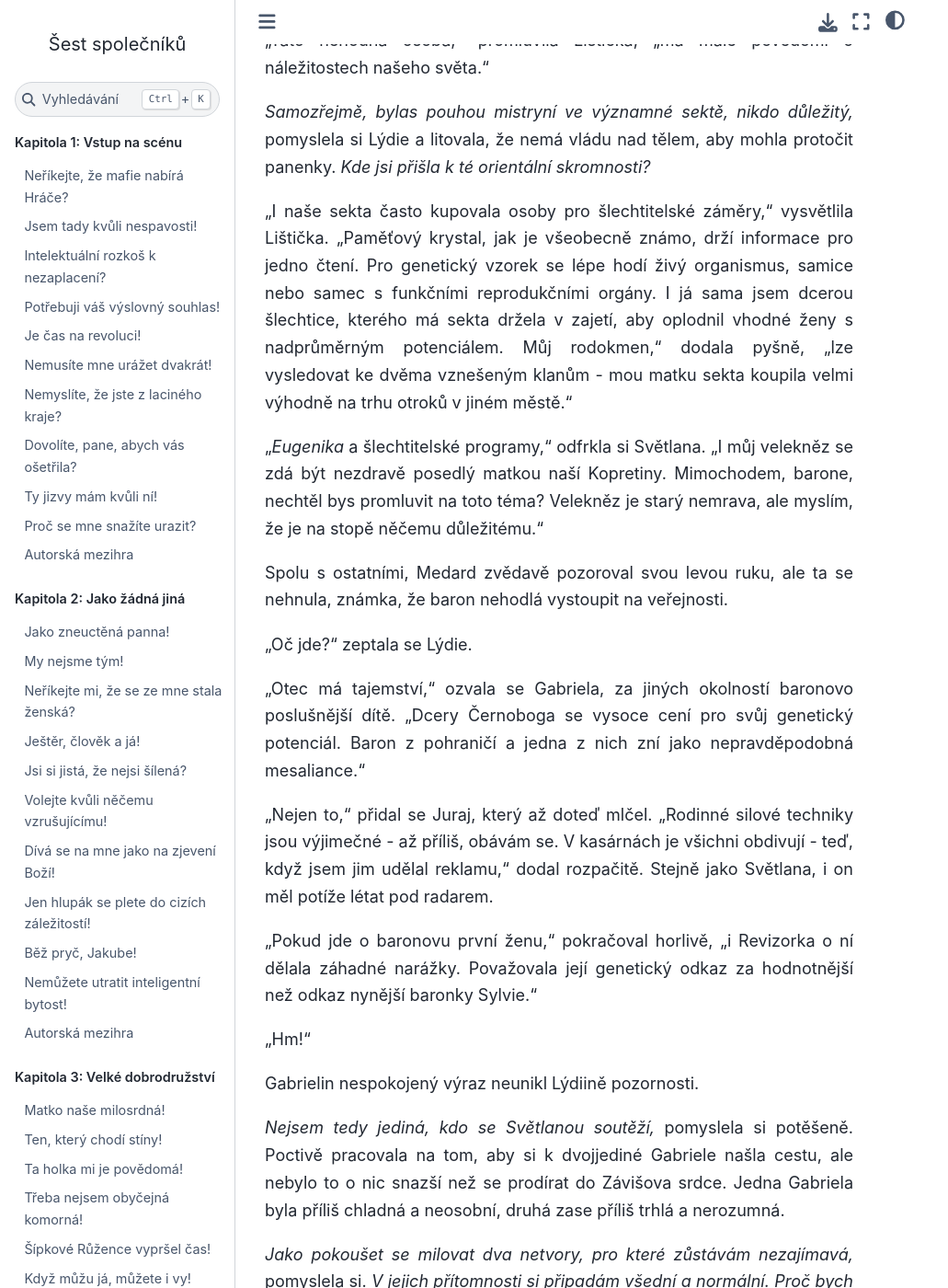
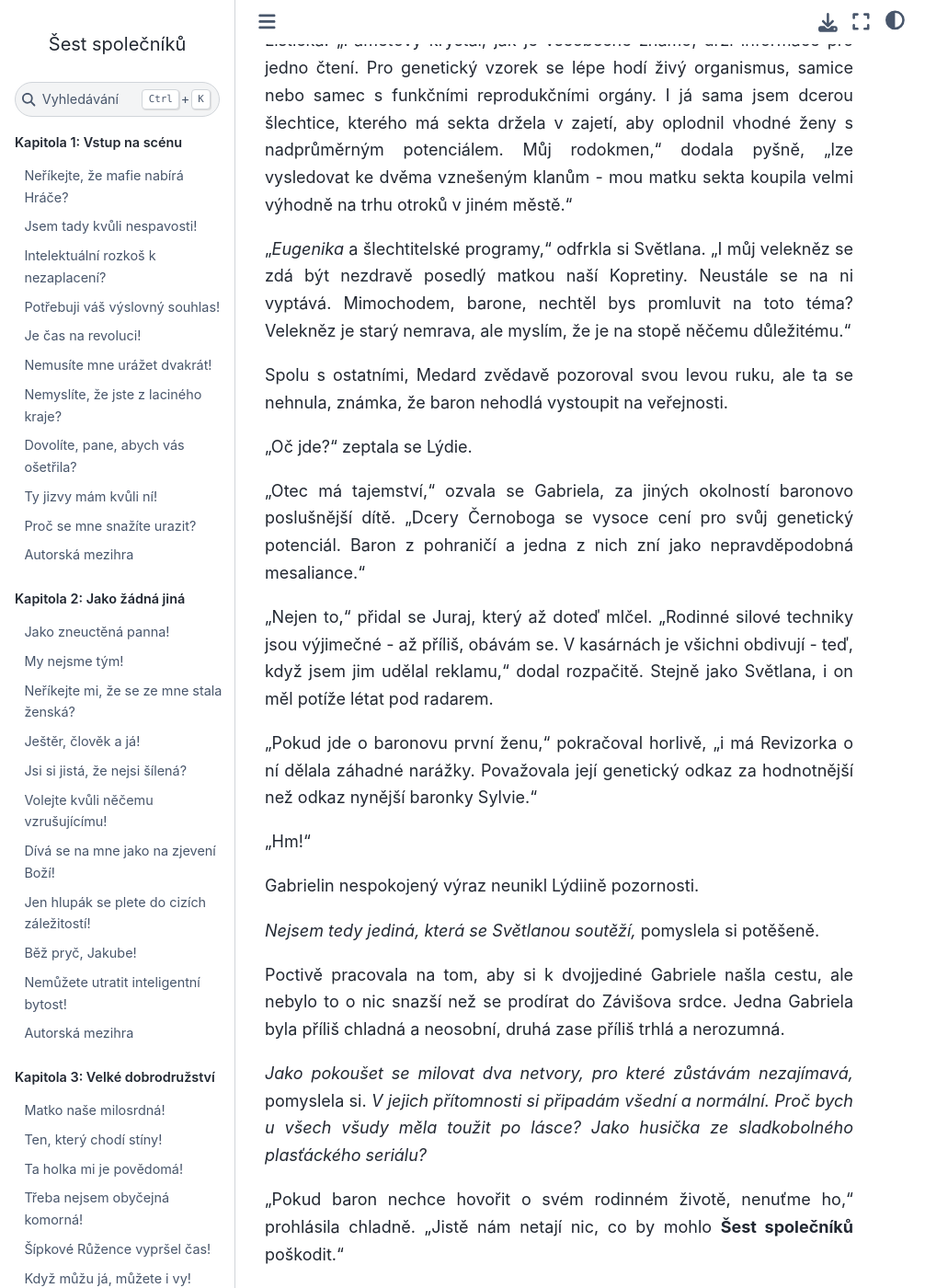
Before and after one commit to hanpari/sest-spolecniku, a Sphinx documentation site: the page built from source/sest_spolecniku/015-uklady-a-souboje/02.md, in a window 1280 px wide and 1400 px high, scrolled down 4048 px. Shown: the whole window at 92% size, without its empty margins (0-1031 px from the left). Built offline with Sphinx 7.4.7 and the Sphinx Book theme 1.1.4, drawn with Linux system fonts in a browser that asks for light colours; some of the changed text lies outside the part shown.

Commit message:
Update 02.md

```diff
--- a/source/sest_spolecniku/015-uklady-a-souboje/02.md
+++ b/source/sest_spolecniku/015-uklady-a-souboje/02.md
@@ -94,7 +90,7 @@
 
 "I naše sekta často kupovala osoby pro šlechtitelské záměry," vysvětlila Lištička. "Paměťový krystal, jak je všeobecně známo, drží informace pro jedno čtení. Pro genetický vzorek se lépe hodí živý organismus, samice nebo samec s funkčními reprodukčními orgány. I já sama jsem dcerou šlechtice, kterého má sekta držela v zajetí, aby oplodnil vhodné ženy s nadprůměrným potenciálem. Můj rodokmen," dodala pyšně, "lze vysledovat ke dvěma vznešeným klanům - mou matku sekta koupila velmi výhodně na trhu otroků v jiném městě."
 
-"*Eugenika* a šlechtitelské programy," odfrkla si Světlana. "I můj velekněz se zdá být nezdravě posedlý matkou naší Kopretiny. Mimochodem, barone, nechtěl bys promluvit na toto téma? Velekněz je starý nemrava, ale myslím, že je na stopě něčemu důležitému."
+"*Eugenika* a šlechtitelské programy," odfrkla si Světlana. "I můj velekněz se zdá být nezdravě posedlý matkou naší Kopretiny. Neustále se na ni vyptává. Mimochodem, barone, nechtěl bys promluvit na toto téma? Velekněz je starý nemrava, ale myslím, že je na stopě něčemu důležitému."
 
 Spolu s ostatními, Medard zvědavě pozoroval svou levou ruku, ale ta se nehnula, známka, že baron nehodlá vystoupit na veřejnosti.
 
@@ -104,19 +100,21 @@
 
 "Nejen to," přidal se Juraj, který až doteď mlčel. "Rodinné silové techniky jsou výjimečné - až příliš, obávám se. V kasárnách je všichni obdivují - teď, když jsem jim udělal reklamu," dodal rozpačitě. Stejně jako Světlana, i on měl potíže létat pod radarem.
 
-"Pokud jde o baronovu první ženu," pokračoval horlivě, "i Revizorka o ní dělala záhadné narážky. Považovala její genetický odkaz za hodnotnější než odkaz nynější baronky Sylvie."
+"Pokud jde o baronovu první ženu," pokračoval horlivě, "i má Revizorka o ní dělala záhadné narážky. Považovala její genetický odkaz za hodnotnější než odkaz nynější baronky Sylvie."
 
 "Hm!"
 
 Gabrielin nespokojený výraz neunikl Lýdiině pozornosti.
 
-*Nejsem tedy jediná, kdo se Světlanou soutěží,* pomyslela si potěšeně. Poctivě pracovala na tom, aby si k dvojjediné Gabriele našla cestu, ale nebylo to o nic snazší než se prodírat do Závišova srdce. Jedna Gabriela byla příliš chladná a neosobní, druhá zase příliš trhlá a nerozumná.
+*Nejsem tedy jediná, která se Světlanou soutěží,* pomyslela si potěšeně.
+
+Poctivě pracovala na tom, aby si k dvojjediné Gabriele našla cestu, ale nebylo to o nic snazší než se prodírat do Závišova srdce. Jedna Gabriela byla příliš chladná a neosobní, druhá zase příliš trhlá a nerozumná.
 
 *Jako pokoušet se milovat dva netvory, pro které zůstávám nezajímavá,* pomyslela si. *V jejich přítomnosti si připadám všední a normální. Proč bych u všech všudy měla toužit po lásce? Jako husička ze sladkobolného plasťáckého seriálu?*
 
 "Pokud baron nechce hovořit o svém rodinném životě, nenuťme ho," prohlásila chladně. "Jistě nám netají nic, co by mohlo **Šest společníků** poškodit."
 
-Tak zjevné obvinění s Medardem trhlo, ale bylo těžké rozeznat, komu jeho výraz patří.
+Tak zjevné obvinění s Medardem trhlo, ale bylo těžké rozeznat, komu jeho výraz patří, zda baronovi nebo plasťákovi.
 
 "Až přijde čas, všechno se dozvíte," řekl pak baron důstojně. "Děkuji, slečno Lýdie, za shovívavost a projevenou trpělivost. Rád bych v té věci mlčel. Alespoň prozatím. Ne ze zlého úmyslu, pochopte. Jde o citlivou záležitost."
 
```
Also changed, not shown: other parts of source/sest_spolecniku/015-uklady-a-souboje/02.md (+2 -6 lines).
